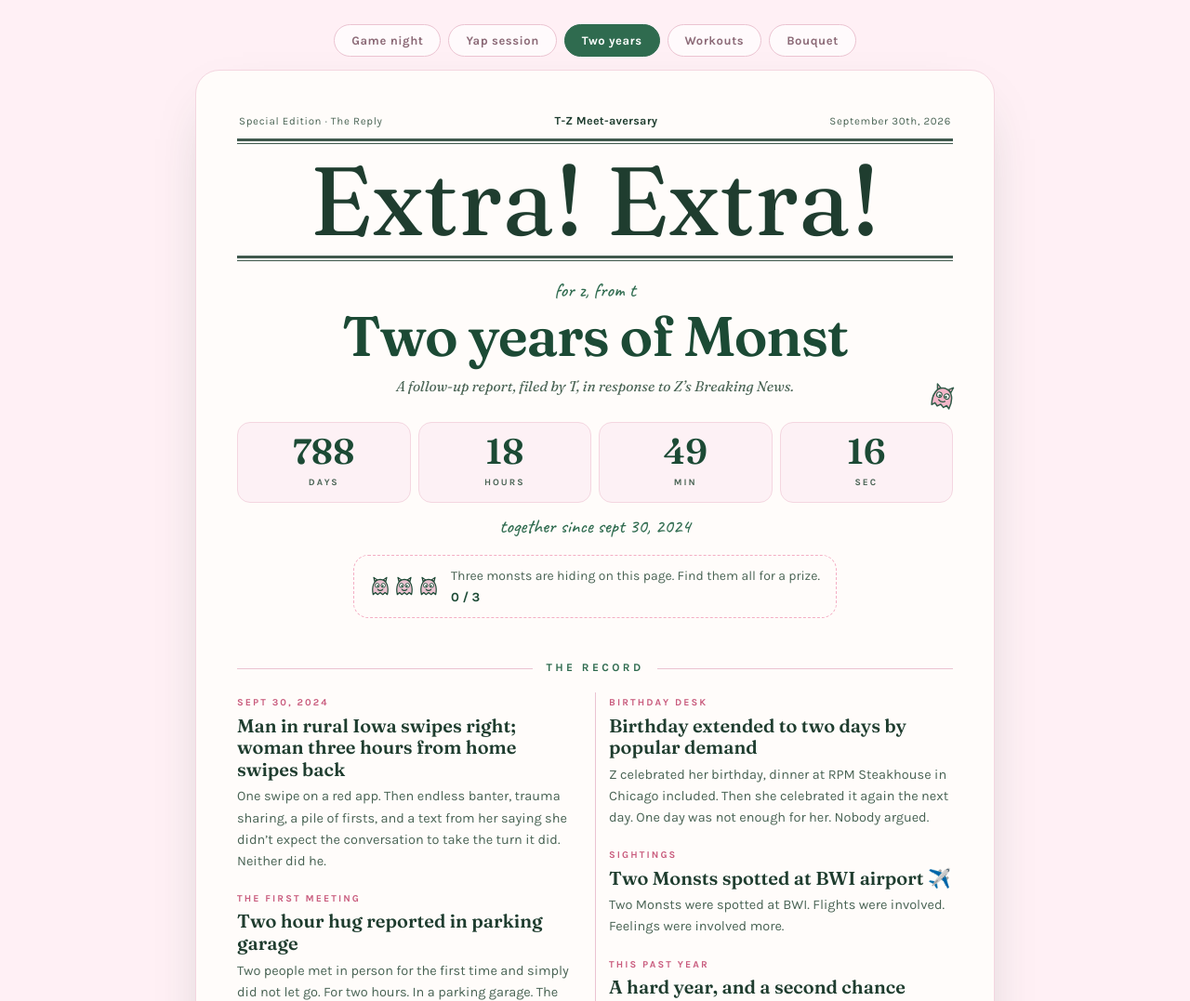
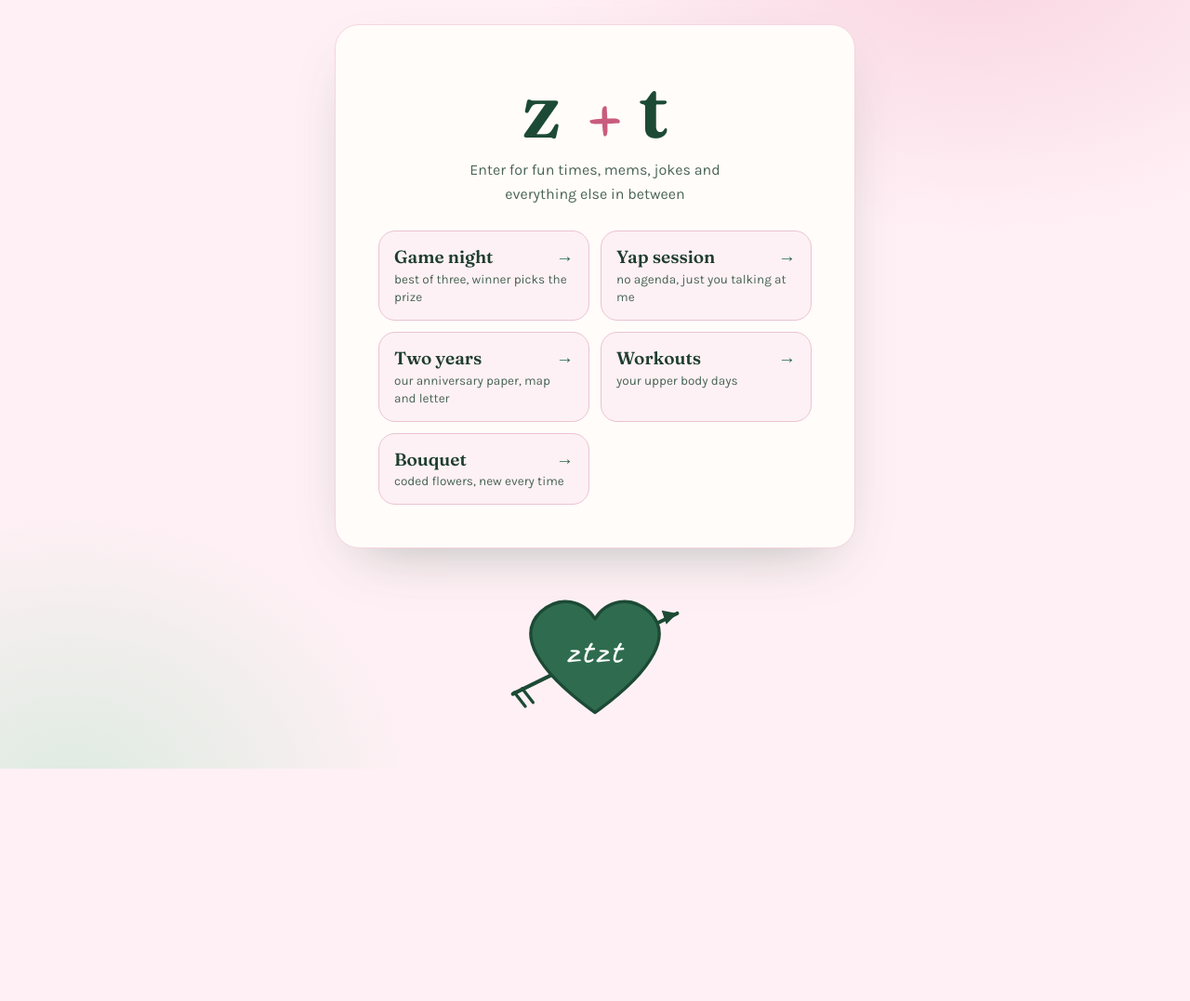
Before and after one commit to TalahAhmad/zttz, a plain HTML site: page index.html in a window 1280 px wide. Shown: the top 1077 px of the page at 93% size. After the commit the page ends 827 px from the top, so only its background shows below. Drawn offline with Linux system fonts and the light colour scheme; a web font is replaced by a local one.

Commit message:
Add a home page with a tile per tab (#8)
Site opens on a home page (title, tagline, a tile per tab with a short
blurb) in the monst colors. Tabs bar replaced by a home button inside
each tab. Each tab has its own link (#yap-session etc.) and the back
button works.


Claude-Session: https://claude.ai/code/session_01KfzdZUAjrM4K1qYT6Js5eo

Co-authored-by: Talah <TalahAhmad@users.noreply.github.com>
Co-authored-by: Claude Opus 5.5 <noreply@anthropic.com>

```diff
--- a/index.html
+++ b/index.html
@@ -37,6 +37,7 @@ const INVITES = [
   {
     theme:    "blush",
     tab:      "Game night",
+    blurb:    "best of three, winner picks the prize",
     eyebrow:  "for z — from t",
     title:    "Game night?",
     note:     "Hey Z, I had a lot of fun playing house with you. I miss you so much. Can you come back soon? I can't wait to see you. But in the meantime, let's do something fun. What do you think?",
@@ -53,6 +54,7 @@ const INVITES = [
   ,{
     theme:    "meadow",
     tab:      "Yap session",
+    blurb:    "no agenda, just you talking at me",
     eyebrow:  "for z — from t",
     title:    "Yap session?",
     note:     "No plan, no agenda, nowhere to be. Just you talking at me about whatever's been rattling around your head, and me not getting bored of it. I've been saving up things to tell you.",
@@ -85,6 +87,7 @@ const INVITES = [
     open:     true,                 /* the page opens on this tab */
     theme:    "monst",
     tab:      "Two years",
+    blurb:    "our anniversary paper, map and letter",
     eyebrow:  "for z, from t",
 
     since:    "2024-09-30T00:00:00", /* the counter counts up from here */
@@ -193,6 +196,7 @@ const INVITES = [
     kind:     "link",
     theme:    "monst",
     tab:      "Workouts",
+    blurb:    "your upper body days",
     eyebrow:  "for z, from t",
     title:    "Upper body days",
     note:     "Your upper body split: back and biceps one day, shoulders and triceps the other. Every move has a picture, and you can log your weights after each session. Sign in once and it follows you from your phone to your laptop.",
@@ -205,6 +209,7 @@ const INVITES = [
     kind:     "link",
     theme:    "monst",
     tab:      "Bouquet",
+    blurb:    "coded flowers, new every time",
     eyebrow:  "for z, from t",
     title:    "I miss you, monst &lt;3",
     href:     "bouquet.html",
@@ -272,6 +277,13 @@ const THEMES = {
 };
 
 const INITIALS = "ztzt";
+
+/* the home page: the first thing she sees. each tab above gets a tile. */
+const HOME = {
+  title:   "z + t",
+  tagline: "Enter for fun times, mems, jokes and everything else in between",
+  theme:   "monst"
+};
 </script>
 
 <style>
@@ -595,12 +607,39 @@ body.wide .shell{ width:min(860px,100%); }
 @media (prefers-reduced-motion: reduce){
   *{ animation-duration:.01ms !important; transition-duration:.01ms !important; }
 }
+
+/* ── home page ── */
+.home h1{ font-size:clamp(54px,15vw,84px); margin:2px 0 6px; letter-spacing:-.01em; }
+.home h1 .plus{ font-family:"Caveat",cursive; color:var(--pinkDeep,var(--accent)); font-weight:600; margin:0 .08em; }
+.home .tagline{ color:var(--soft); max-width:34ch; margin:0 auto 26px; font-size:16px; }
+.tiles{ display:grid; grid-template-columns:repeat(auto-fit,minmax(150px,1fr)); gap:12px; text-align:left; }
+.tile{
+  display:flex; flex-direction:column; gap:4px; text-decoration:none; color:var(--ink);
+  background:var(--pinkSoft,#fff); border:1px solid var(--hair); border-radius:18px; padding:16px 16px 14px;
+  transition:transform .18s ease, box-shadow .18s ease, border-color .18s ease;
+}
+.tile:hover{ transform:translateY(-2px); border-color:var(--accent); box-shadow:0 14px 28px -18px var(--shadow); }
+.tile:focus-visible{ outline:2px solid var(--deep); outline-offset:3px; }
+.tile .t{ font-family:"Fraunces",Georgia,serif; font-weight:600; font-size:19px; line-height:1.2; display:flex; justify-content:space-between; gap:8px; }
+.tile .t .go{ color:var(--accent); font-family:"Karla",sans-serif; }
+.tile .b{ color:var(--soft); font-size:13.5px; line-height:1.4; }
+.tile .yes{ color:var(--pinkDeep,var(--accent)); }
+
+/* the little way back home, shown inside a tab */
+.homebar{ display:flex; justify-content:flex-start; margin-bottom:14px; }
+.homebar.hide{ display:none; }
+.homebtn{
+  font-family:"Karla",sans-serif; font-weight:700; font-size:13px; letter-spacing:.04em; text-decoration:none;
+  padding:8px 16px; border-radius:999px; border:1px solid var(--hair); background:var(--tabBg); color:var(--tabInk); transition:.18s;
+}
+.homebtn:hover{ background:#fff; color:var(--accent); }
+.homebtn:focus-visible{ outline:2px solid var(--deep); outline-offset:3px; }
 </style>
 </head>
 <body>
 
 <div class="shell">
-  <nav class="tabs" id="tabs"></nav>
+  <nav class="homebar hide" id="homebar"><a class="homebtn" href="#" id="homebtn">&larr; home</a></nav>
 
   <main class="card" id="card"></main>
 
@@ -635,27 +674,38 @@ body.wide .shell{ width:min(860px,100%); }
   const $ = id => document.getElementById(id);
   const reduce = matchMedia("(prefers-reduced-motion: reduce)").matches;
   const state = INVITES.map(v=>({ said:false, day:null, used:false, found:[], flips:{}, pin:"indy" }));
-  let active = Math.max(0, INVITES.findIndex(v => v.open));
+  const slug = v => v.tab.toLowerCase().replace(/[^a-z0-9]+/g,"-").replace(/^-|-$/g,"");
+  const fromHash = () => INVITES.findIndex(v => "#"+slug(v) === location.hash);
+  let active = fromHash();          /* -1 = the home page */
 
   $("initials").textContent = INITIALS;
 
-  /* tabs */
-  const tabsEl = $("tabs");
+  /* home <-> tabs. each tab lives at #its-name so links and the back button work */
   function drawTabs(){
-    if(INVITES.length < 2){ tabsEl.classList.add("hide"); return; }
-    tabsEl.classList.remove("hide");
-    tabsEl.innerHTML = INVITES.map((v,i) =>
-      '<button class="tab'+(i===active?' on':'')+'" type="button" data-i="'+i+'">'+v.tab+
-      (state[i].said ? '<span class="yes">&#9825;</span>' : '')+'</button>').join("");
+    $("homebar").classList.toggle("hide", active < 0);
   }
-  tabsEl.addEventListener("click", e=>{
-    const b = e.target.closest(".tab"); if(!b) return;
-    active = +b.dataset.i; drawTabs(); drawCard();
+  addEventListener("hashchange", ()=>{
+    active = fromHash(); drawTabs(); drawCard(); scrollTo(0,0);
   });
+
+  function drawHome(){
+    document.body.classList.remove("wide");
+    $("card").className = "card fade home";
+    const t = HOME.title.replace("+", '<span class="plus">+</span>');
+    $("card").innerHTML =
+      '<h1>'+t+'</h1>'+
+      '<p class="tagline">'+HOME.tagline+'</p>'+
+      '<nav class="tiles">'+INVITES.map((v,i) =>
+        '<a class="tile" href="#'+slug(v)+'">'+
+          '<span class="t">'+v.tab+(state[i].said ? ' <span class="yes">&#9825;</span>' : '')+'<span class="go">&rarr;</span></span>'+
+          (v.blurb ? '<span class="b">'+v.blurb+'</span>' : '')+
+        '</a>').join("")+
+      '</nav>';
+  }
 
   /* paint the active theme onto the page */
   function paint(){
-    const t = INVITES[active].theme;
+    const t = active < 0 ? HOME.theme : INVITES[active].theme;
     const th = (t && typeof t === "object") ? Object.assign({}, THEMES.blush, t)
                                             : (THEMES[t] || THEMES.blush);
     const r = document.documentElement.style;
@@ -878,6 +928,7 @@ body.wide .shell{ width:min(860px,100%); }
   function drawCard(){
     paint();
     if(tick){ clearInterval(tick); tick = null; }
+    if(active < 0){ drawHome(); return; }
     const v = INVITES[active], s = state[active];
     document.body.classList.toggle("wide", v.kind === "collage");
     const rows = (v.rows||[]).filter(r=>r.v).map(r =>
```
